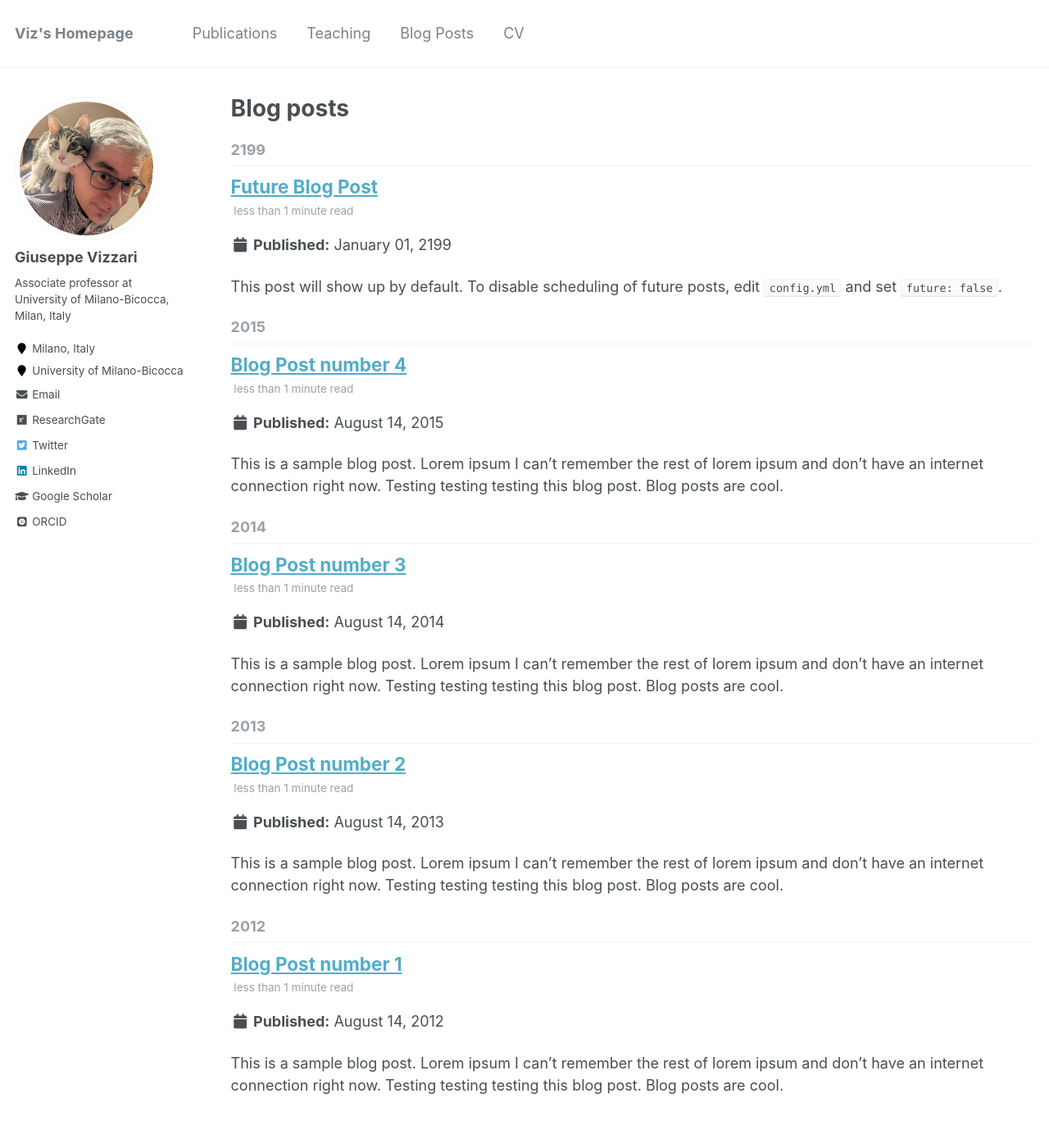
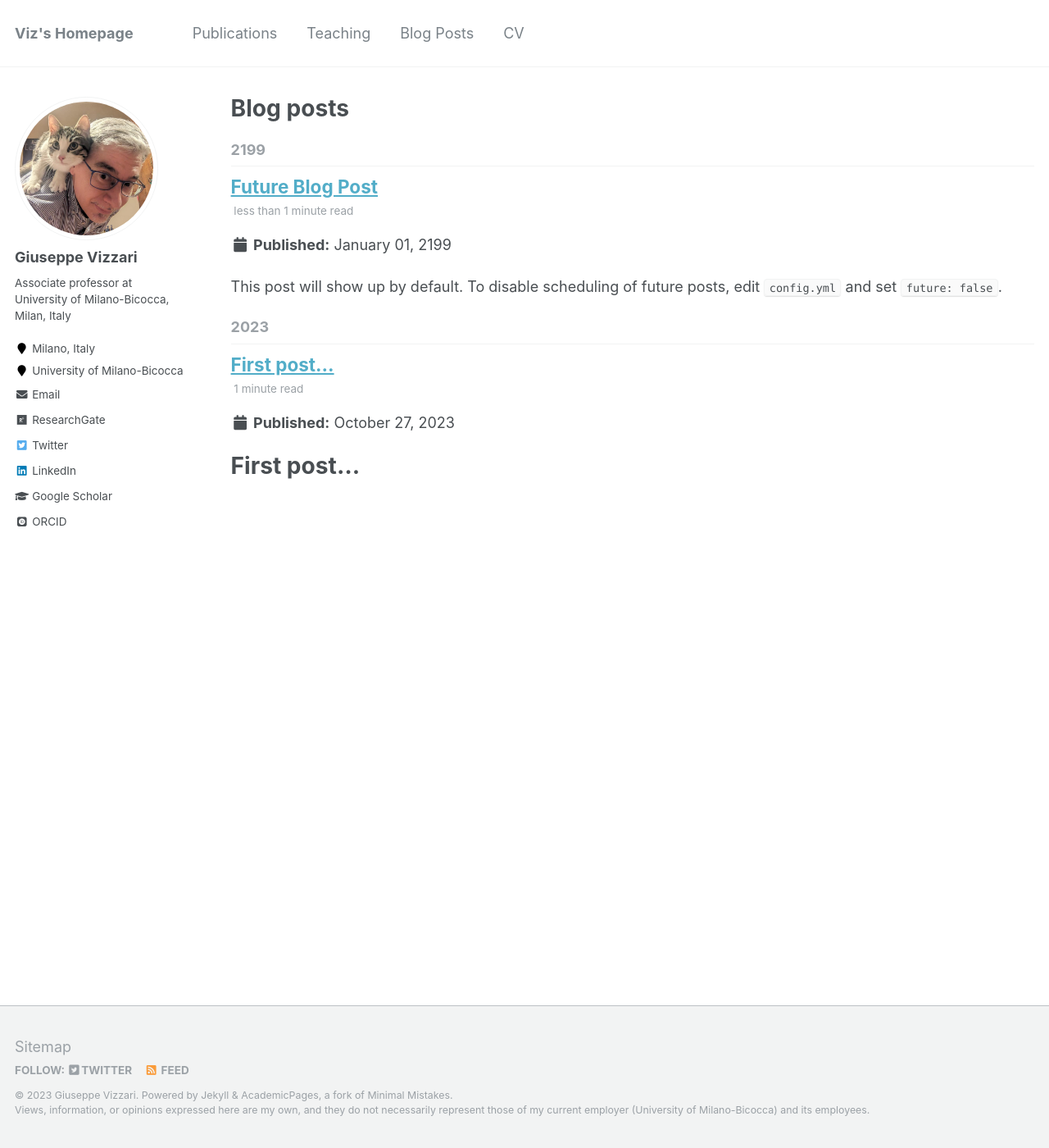
Before and after one commit to GiuseppeVizzari/GiuseppeVizzari.github.io, a Jekyll site: the page built from _pages/year-archive.html, in a window 1280 px wide and 1400 px high. Shown: the whole window at 82% size. Built offline with Jekyll 4.4.1, drawn with Linux system fonts in a browser that asks for light colours; some web fonts are replaced.

Commit message:
Various: blog, about, disclaimer

```diff
--- a/_includes/footer.html
+++ b/_includes/footer.html
@@ -21,4 +21,4 @@
   </ul>
 </div>
 
-<div class="page__footer-copyright">&copy; {{ site.time | date: '%Y' }} {{ site.name | default: site.title }}. {{ site.data.ui-text[site.locale].powered_by | default: "Powered by" }} <a href="http://jekyllrb.com" rel="nofollow">Jekyll</a> &amp; <a href="https://github.com/academicpages/academicpages.github.io">AcademicPages</a>, a fork of <a href="https://mademistakes.com/work/minimal-mistakes-jekyll-theme/" rel="nofollow">Minimal Mistakes</a>.</div>
+<div class="page__footer-copyright">&copy; {{ site.time | date: '%Y' }} {{ site.name | default: site.title }}. {{ site.data.ui-text[site.locale].powered_by | default: "Powered by" }} <a href="http://jekyllrb.com" rel="nofollow">Jekyll</a> &amp; <a href="https://github.com/academicpages/academicpages.github.io">AcademicPages</a>, a fork of <a href="https://mademistakes.com/work/minimal-mistakes-jekyll-theme/" rel="nofollow">Minimal Mistakes</a>.<br>Views, information, or opinions expressed here are my own, and they do not necessarily represent those of my current employer (University of Milano-Bicocca) and its employees.</div>
--- a/_posts/2012-08-14-blog-post-1.md
+++ /dev/null
@@ -1,20 +0,0 @@
----
-title: 'Blog Post number 1'
-date: 2012-08-14
-permalink: /posts/2012/08/blog-post-1/
-tags:
-  - cool posts
-  - category1
-  - category2
----
-
-This is a sample blog post. Lorem ipsum I can't remember the rest of lorem ipsum and don't have an internet connection right now. Testing testing testing this blog post. Blog posts are cool.
-
-Headings are cool
-======
-
-You can have many headings
-======
-
-Aren't headings cool?
-------
--- a/_posts/2013-08-14-blog-post-2.md
+++ /dev/null
@@ -1,20 +0,0 @@
----
-title: 'Blog Post number 2'
-date: 2013-08-14
-permalink: /posts/2013/08/blog-post-2/
-tags:
-  - cool posts
-  - category1
-  - category2
----
-
-This is a sample blog post. Lorem ipsum I can't remember the rest of lorem ipsum and don't have an internet connection right now. Testing testing testing this blog post. Blog posts are cool.
-
-Headings are cool
-======
-
-You can have many headings
-======
-
-Aren't headings cool?
-------
--- a/_posts/2014-08-14-blog-post-3.md
+++ /dev/null
@@ -1,20 +0,0 @@
----
-title: 'Blog Post number 3'
-date: 2014-08-14
-permalink: /posts/2014/08/blog-post-3/
-tags:
-  - cool posts
-  - category1
-  - category2
----
-
-This is a sample blog post. Lorem ipsum I can't remember the rest of lorem ipsum and don't have an internet connection right now. Testing testing testing this blog post. Blog posts are cool.
-
-Headings are cool
-======
-
-You can have many headings
-======
-
-Aren't headings cool?
-------
--- /dev/null
+++ b/_posts/2023-10-27-First-post.md
@@ -0,0 +1,19 @@
+---
+title: 'First post...'
+date: 2023-10-27
+permalink: /posts/2023/10/First-post/
+tags:
+  - welcome
+  - weird
+  - lazy
+---
+
+# First post...
+
+It feels weird to write a blog post in October 2023. I think there's no need for explanations, we're waist deep in the social media era (although things can change quickly, as the story of the social medium formerly known as Twitter shows very well), and especially in the academia we have very limited time for anything beyond meaningless but inevitable bureaucratic duties (and in the outside world, at least in Italy, it can be [much worse](https://www.goodreads.com/book/show/159083658-le-grandi-dimissioni))... so I shouldn't have done this post and the container it is in.
+
+To kick off a personal web page on Github, although there's of course __nothing__ noticeable in this, feels like an accomplishment for me, *especially* given considerations like the one above. It is like not just admitting my age, my condition, but in a sense embracing it. Getting back to code editing (even though it's some markdown and HTML, and I'm basically using something done by someone else) feels like liberating. I've been a coordinator of a master's degree for a little over 5 years, and luckily my second term on this role is going to end in less than a year. I've written tons of documents whose sole purpose was to be written, to be there, just in case, because it has to be done according to directives of an agency whose role seems to find new ways of making people in the Italian academia more miserable.
+
+This really feels liberating, irrespectively of the fact that nobody might read this post.
+
+Oh, by the way, it's a good place to remind that views, information, or opinions expressed here are my own, and they do not necessarily represent those of my current employer (University of Milano-Bicocca) and its employees.
```
Also changed, not shown: _pages/about.md (+2 -0 lines), _posts/2015-08-14-blog-post-4.md (deleted, +0 -20 lines).
